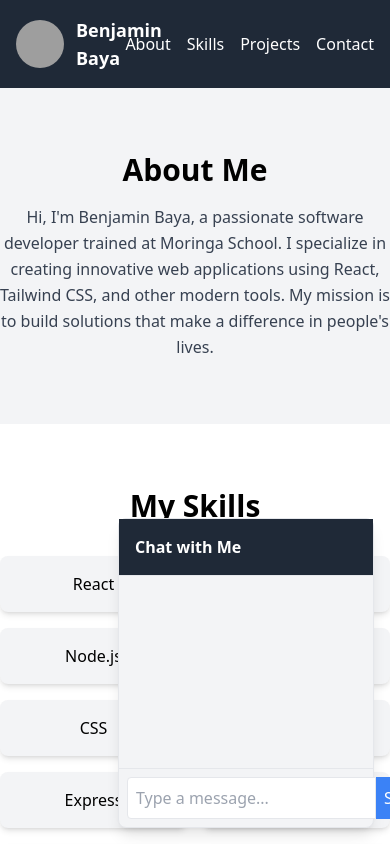
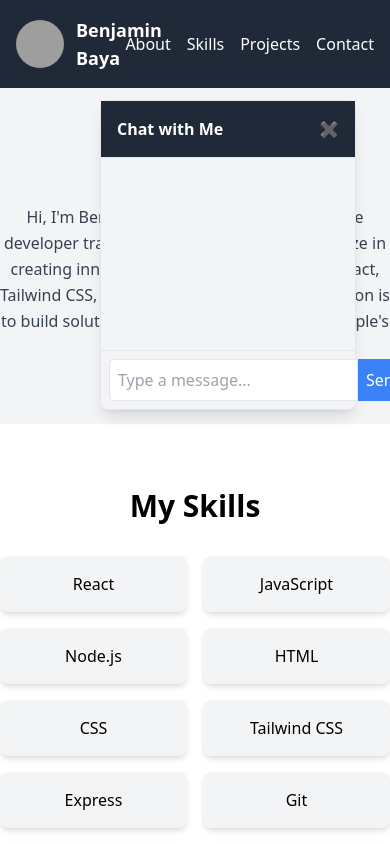
Before and after one commit to benjaminmweribaya/Benjamin-Mweri-Baya-Portfolio, a React (Create React App) app in the folder frontend/: page / in a window 390 px wide. Shown: the top 844 px of the page. Built offline with nearby package versions, Linux system fonts and the light colour scheme; grey boxes are pictures that could not be loaded; the HTML template or start-up script is replaced by a standard one.

Commit message:
Enhance Chatbot with draggable, hideable, and responsive functionality

```diff
--- a/frontend/src/components/Chatbot.jsx
+++ b/frontend/src/components/Chatbot.jsx
@@ -1,8 +1,13 @@
-import React, { useState } from 'react';
+import React, { useState, useRef } from 'react';
 
 const Chatbot = () => {
     const [messages, setMessages] = useState([]);
     const [input, setInput] = useState('');
+    const [isVisible, setIsVisible] = useState(true);
+    const [position, setPosition] = useState({ x: 100, y: 100 });
+    const chatbotRef = useRef(null);
+    const [isDragging, setIsDragging] = useState(false);
+    const [dragStart, setDragStart] = useState({ x: 0, y: 0 });
 
     const handleSend = () => {
         if (input.trim()) {
@@ -17,10 +22,50 @@ const Chatbot = () => {
         }
     };
 
+    const handleDragStart = (e) => {
+        setIsDragging(true);
+        setDragStart({ x: e.clientX - position.x, y: e.clientY - position.y });
+    };
+
+    const handleDrag = (e) => {
+        if (isDragging) {
+            setPosition({ x: e.clientX - dragStart.x, y: e.clientY - dragStart.y });
+        }
+    };
+
+    const handleDragEnd = () => {
+        setIsDragging(false);
+    };
+
+    const handleClose = () => {
+        setIsVisible(false);
+    };
+
+    if (!isVisible) return null;
+
     return (
-    <div className="fixed bottom-4 right-4 w-64 bg-gray-100 border rounded-lg shadow-lg">
-      <div className="p-4 border-b bg-gray-800 text-white font-bold">
-        Chat with Me
+        <div
+        ref={chatbotRef}
+        className="fixed w-64 bg-gray-100 border rounded-lg shadow-lg z-50"
+        style={{
+          left: `${position.x}px`,
+          top: `${position.y}px`,
+          cursor: isDragging ? 'grabbing' : 'grab',
+        }}
+        onMouseDown={handleDragStart}
+        onMouseMove={handleDrag}
+        onMouseUp={handleDragEnd}
+        onMouseLeave={handleDragEnd}
+      >
+        <div className="p-4 border-b bg-gray-800 text-white font-bold flex justify-between items-center">
+          <span>Chat with Me</span>
+          <button
+            onClick={handleClose}
+            className="text-white hover:text-red-500"
+            aria-label="Close Chatbot"
+          >
+            ✖
+          </button>
         </div>
         <div className="p-4 h-48 overflow-y-auto">
           {messages.map((msg, index) => (
```
Lines whose indentation alone changed are shown as unchanged.
